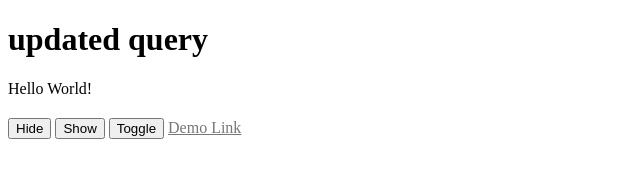
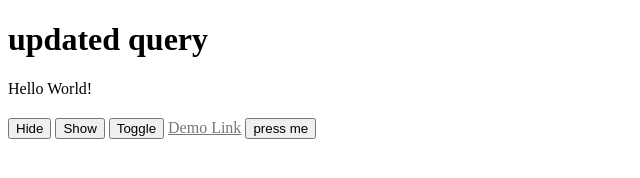
Before and after one commit to Tamarasworld/EWT, a plain HTML site: page demo.html in a window 1280 px wide. Shown: the whole page, without its empty margins (0-640 px from the left). Drawn offline with nearby package versions, Linux system fonts and the light colour scheme.

Commit message:
added line of code

```diff
--- a/demo.html
+++ b/demo.html
@@ -17,6 +17,7 @@
     <button id="toggle">Toggle</button>
     <a href="#">Demo Link</a>
     <script src="demo.js"></script>
+    <button id="press">press me</button>
 </body>
 
 </html>
```
